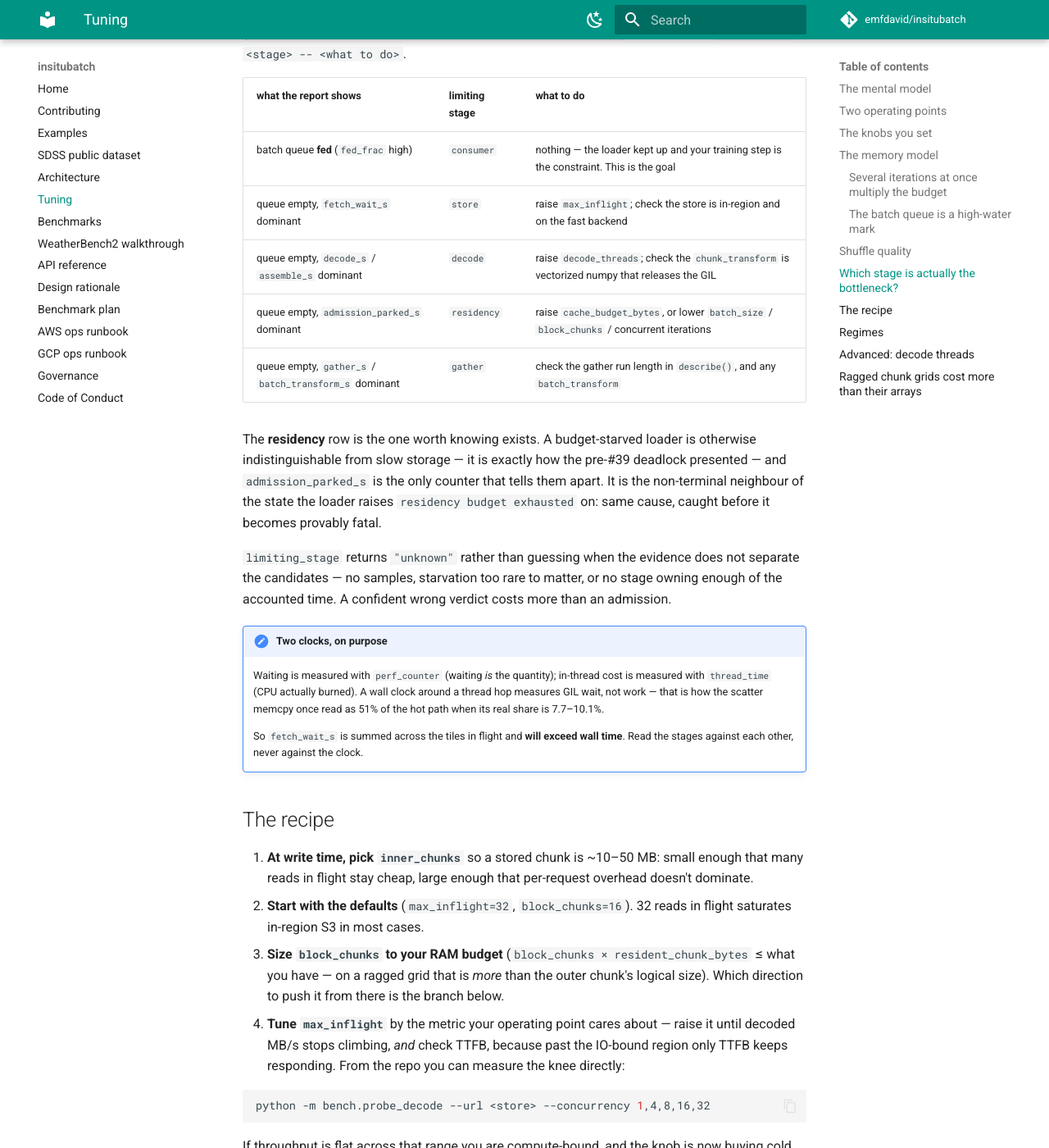
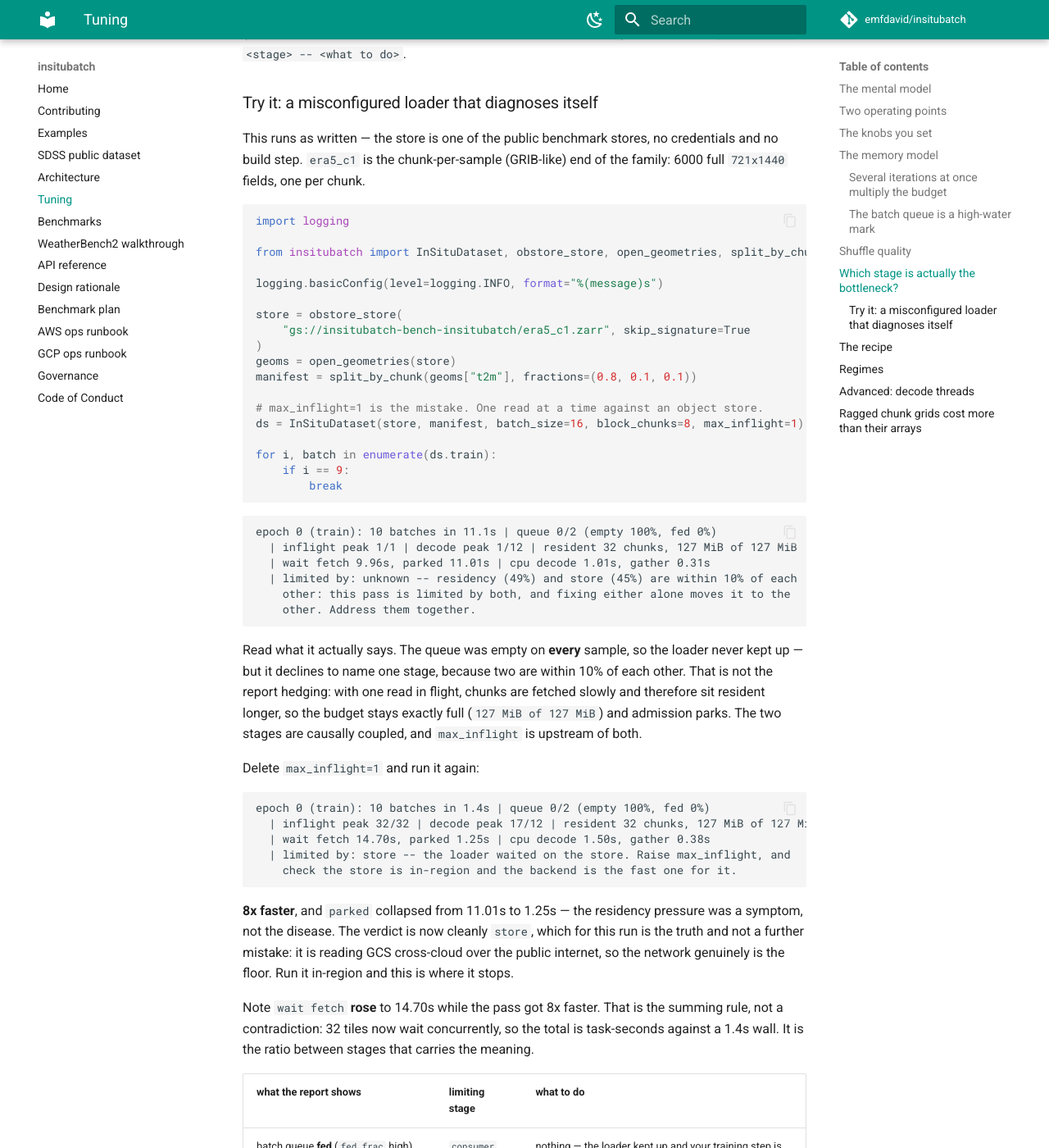
Before and after one commit to emfdavid/insitubatch, an MkDocs documentation site: the page built from docs/tuning.md, in a window 1280 px wide and 1400 px high, scrolled down 5217 px. Shown: the whole window at 82% size. Built offline with MkDocs 1.6.1 and Material for MkDocs 9.7.7, drawn with Linux system fonts in a browser that asks for light colours; comment, search, counter and statistics services are not loaded.

Commit message:
fix: report near-tied stages as a tie, and report an abandoned pass
Both found by writing the tuning guide's runnable example, which is the
argument for making docs run.

`last_pass` was None after an early `break`. The report was built after
the `with`, and GeneratorExit unwinds *through* it -- the scheduler
closed correctly, but everything that merely followed was skipped. That
is backwards: a pass you abandoned is usually one you abandoned because
it was slow, which is exactly when the diagnosis is worth having. Moved
into a `finally` around the `with`, which still runs after close() and
so keeps the publication edge the loop's counters need.

`bottleneck` claimed in its docstring that near-ties are reported as
ties and then never implemented it. A real under-configured pass came
back parked 23.3s against fetch 22.1s: both clear DOMINANT, so the
winner was decided by tie-break order. It now requires the top stage to
beat the runner-up by SEPARATION of the total, and says so when it
cannot -- which for that example is the true answer, because one read in
flight makes chunks sit resident longer, keeping the budget full. The
two stages are causally coupled and max_inflight is upstream of both.

Stages are also aggregated before ranking now: decode and gather each
have two timers, and ranking timers let a stage lose to itself.

The guide gains the whole example, run against the public era5_c1
benchmark store, with both real outputs -- the tie, and the 8x faster
corrected run whose `wait fetch` goes UP because it is task-seconds.

Co-Authored-By: Claude Opus 5 <noreply@anthropic.com>
Claude-Session: https://claude.ai/code/session_011nhMRqZosrp81VjwkJn1zC

````diff
--- a/docs/tuning.md
+++ b/docs/tuning.md
@@ -204,6 +204,67 @@ Or read it from the per-epoch log line
 (`logging.getLogger("insitubatch").setLevel(logging.INFO)`), which ends in
 `limited by: <stage> -- <what to do>`.
 
+### Try it: a misconfigured loader that diagnoses itself
+
+This runs as written — the store is one of the public benchmark stores, no credentials and
+no build step. `era5_c1` is the chunk-per-sample (GRIB-like) end of the family: 6000 full
+`721x1440` fields, one per chunk.
+
+```python
+import logging
+
+from insitubatch import InSituDataset, obstore_store, open_geometries, split_by_chunk
+
+logging.basicConfig(level=logging.INFO, format="%(message)s")
+
+store = obstore_store(
+    "gs://insitubatch-bench-insitubatch/era5_c1.zarr", skip_signature=True
+)
+geoms = open_geometries(store)
+manifest = split_by_chunk(geoms["t2m"], fractions=(0.8, 0.1, 0.1))
+
+# max_inflight=1 is the mistake. One read at a time against an object store.
+ds = InSituDataset(store, manifest, batch_size=16, block_chunks=8, max_inflight=1)
+
+for i, batch in enumerate(ds.train):
+    if i == 9:
+        break
+```
+
+```
+epoch 0 (train): 10 batches in 11.1s | queue 0/2 (empty 100%, fed 0%)
+  | inflight peak 1/1 | decode peak 1/12 | resident 32 chunks, 127 MiB of 127 MiB
+  | wait fetch 9.96s, parked 11.01s | cpu decode 1.01s, gather 0.31s
+  | limited by: unknown -- residency (49%) and store (45%) are within 10% of each
+    other: this pass is limited by both, and fixing either alone moves it to the
+    other. Address them together.
+```
+
+Read what it actually says. The queue was empty on **every** sample, so the loader never
+kept up — but it declines to name one stage, because two are within 10% of each other. That
+is not the report hedging: with one read in flight, chunks are fetched slowly and therefore
+sit resident longer, so the budget stays exactly full (`127 MiB of 127 MiB`) and admission
+parks. The two stages are causally coupled, and `max_inflight` is upstream of both.
+
+Delete `max_inflight=1` and run it again:
+
+```
+epoch 0 (train): 10 batches in 1.4s | queue 0/2 (empty 100%, fed 0%)
+  | inflight peak 32/32 | decode peak 17/12 | resident 32 chunks, 127 MiB of 127 MiB
+  | wait fetch 14.70s, parked 1.25s | cpu decode 1.50s, gather 0.38s
+  | limited by: store -- the loader waited on the store. Raise max_inflight, and
+    check the store is in-region and the backend is the fast one for it.
+```
+
+**8x faster**, and `parked` collapsed from 11.01s to 1.25s — the residency pressure was a
+symptom, not the disease. The verdict is now cleanly `store`, which for this run is the
+truth and not a further mistake: it is reading GCS cross-cloud over the public internet, so
+the network genuinely is the floor. Run it in-region and this is where it stops.
+
+Note `wait fetch` **rose** to 14.70s while the pass got 8x faster. That is the summing rule,
+not a contradiction: 32 tiles now wait concurrently, so the total is task-seconds against a
+1.4s wall. It is the ratio between stages that carries the meaning.
+
 | what the report shows | limiting stage | what to do |
 |---|---|---|
 | batch queue **fed** (`fed_frac` high) | `consumer` | nothing — the loader kept up and your training step is the constraint. This is the goal |
````
Also changed, not shown: CHANGELOG.md (+8 -0 lines), 3 other files.
